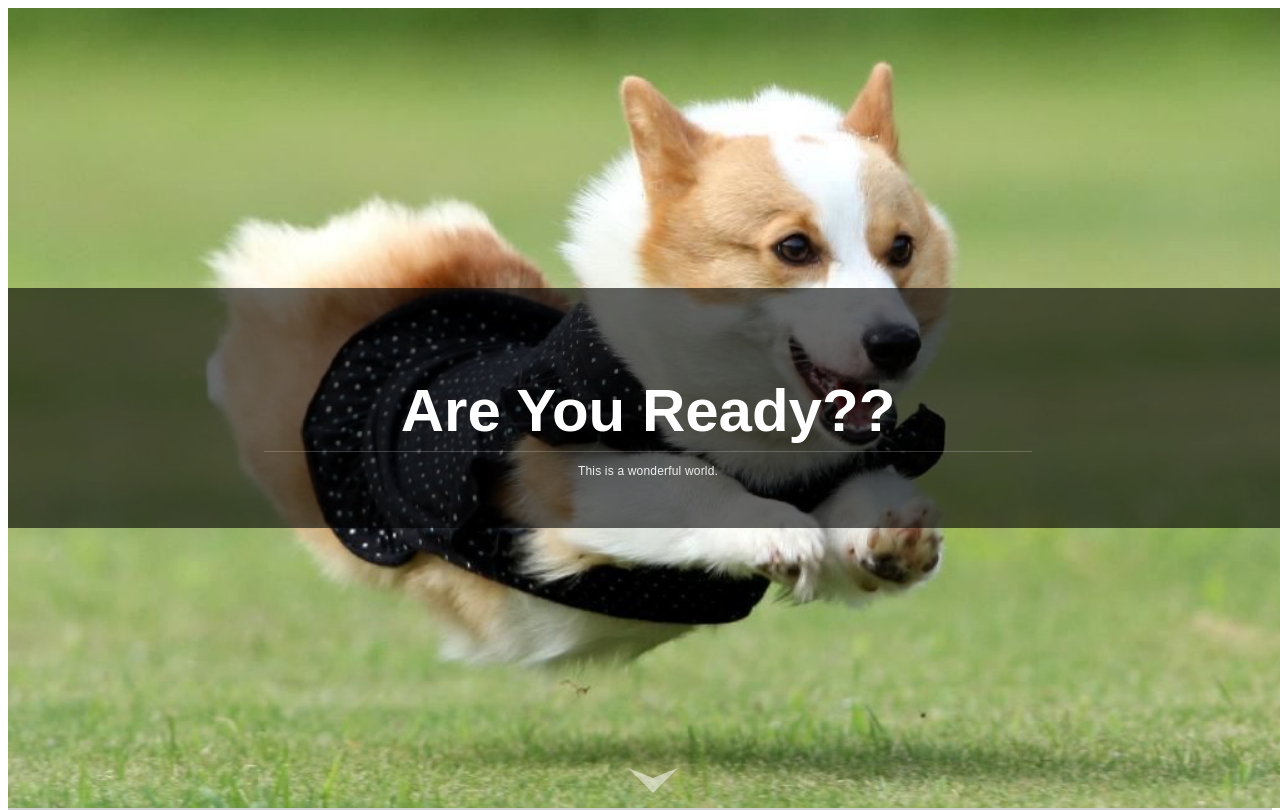
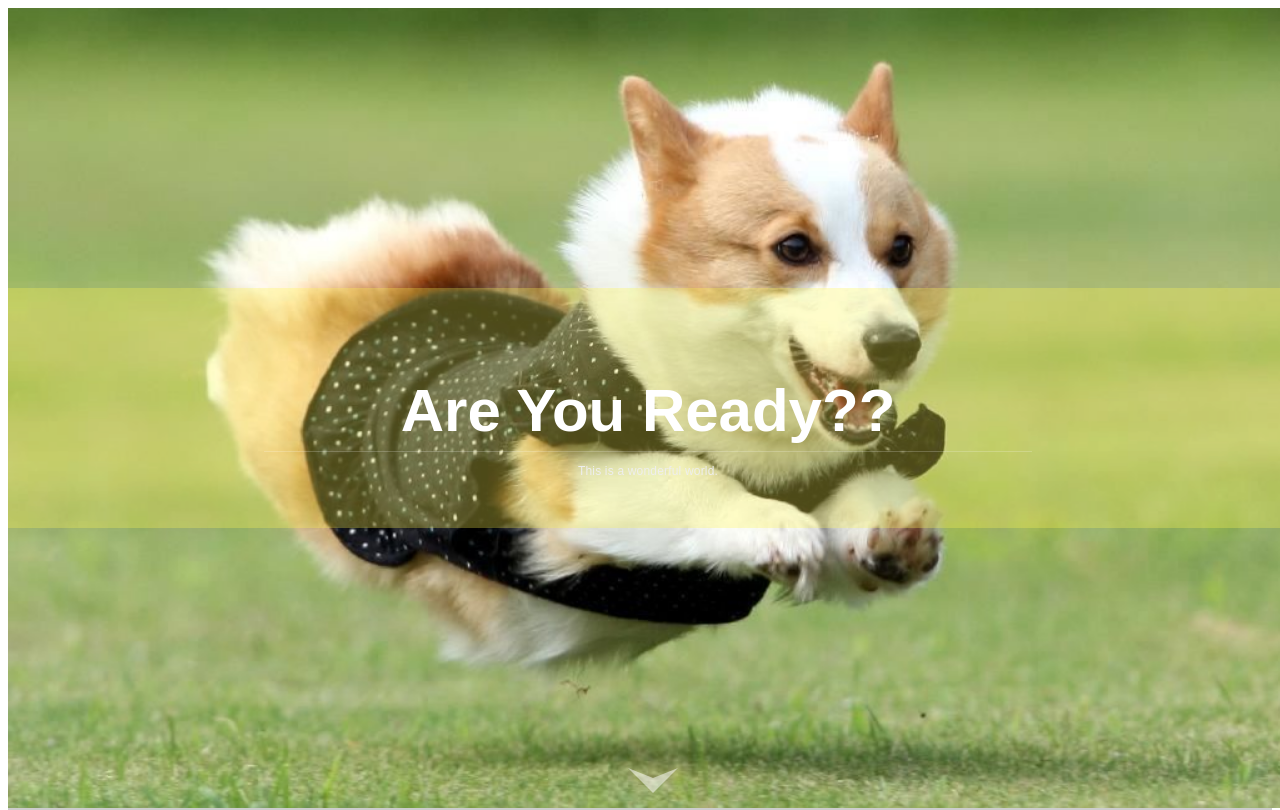
Before and after one commit to pz226/mypage, a plain HTML site: page index.html in a window 1280 px wide. Shown: the top 810 px of the page. Drawn offline with Linux system fonts and the light colour scheme.

Commit message:
change colors of text area!
黄色にしてみる。

```diff
--- a/style.css
+++ b/style.css
@@ -34,7 +34,7 @@
     text-align: center;
     color: White;
     padding: 4em;
-    background: rgba(0, 0, 0, 0.6);
+    background: rgba(255, 246, 82, 0.3);
 }
 .heroEffects .arrow {
     position: fixed;
```
